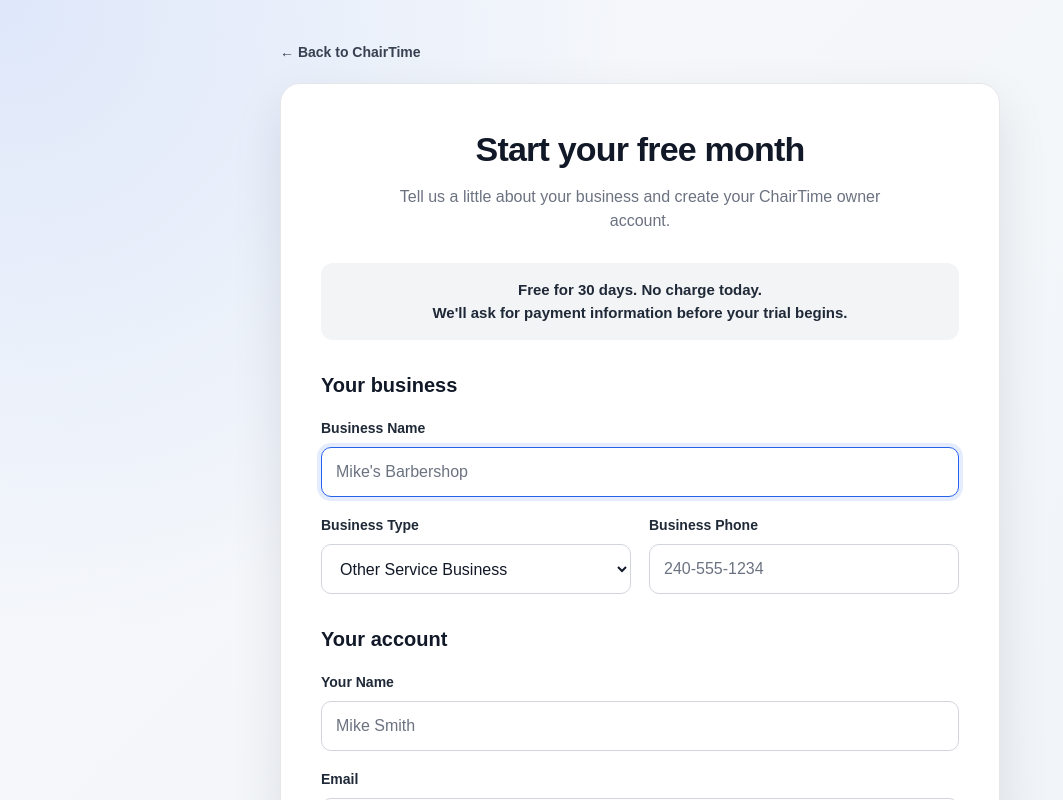
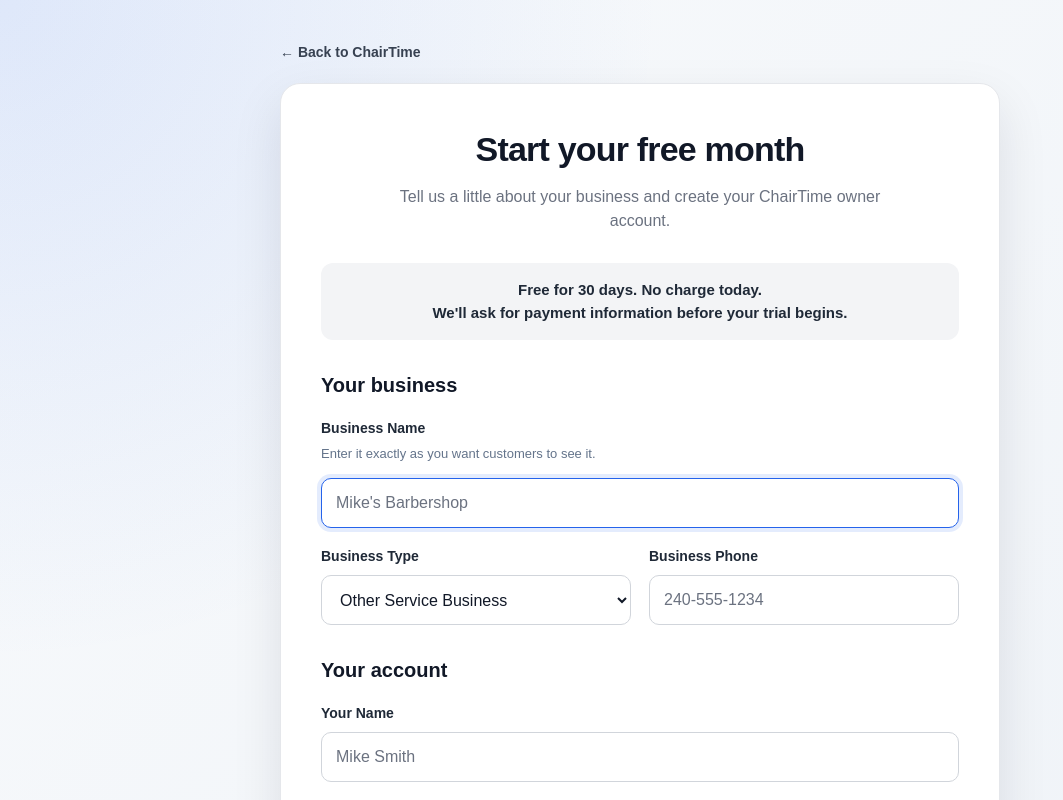
Before and after one commit to jonathandschreiber-commits/chairtime, a Next.js app in the folder frontend/: page /signup in a window 1280 px wide. Shown: the top 800 px of the page, without its empty margins (0-1063 px from the left). Built offline with nearby package versions, Linux system fonts and the light colour scheme.

Commit message:
Add guidance text for business name input
Added a paragraph to provide guidance on entering the business name.

```diff
--- a/frontend/app/signup/page.js
+++ b/frontend/app/signup/page.js
@@ -175,6 +175,17 @@
                     >
                       Business Name
                     </label>
+
+                    <p
+                      style={{
+                        margin: "-2px 0 7px",
+                        color: "#64748b",
+                        fontSize: "13px",
+                        lineHeight: "1.4",
+                      }}
+                    >
+                      Enter it exactly as you want customers to see it.
+                    </p>
 
                     <input
                       id="businessName"
```
